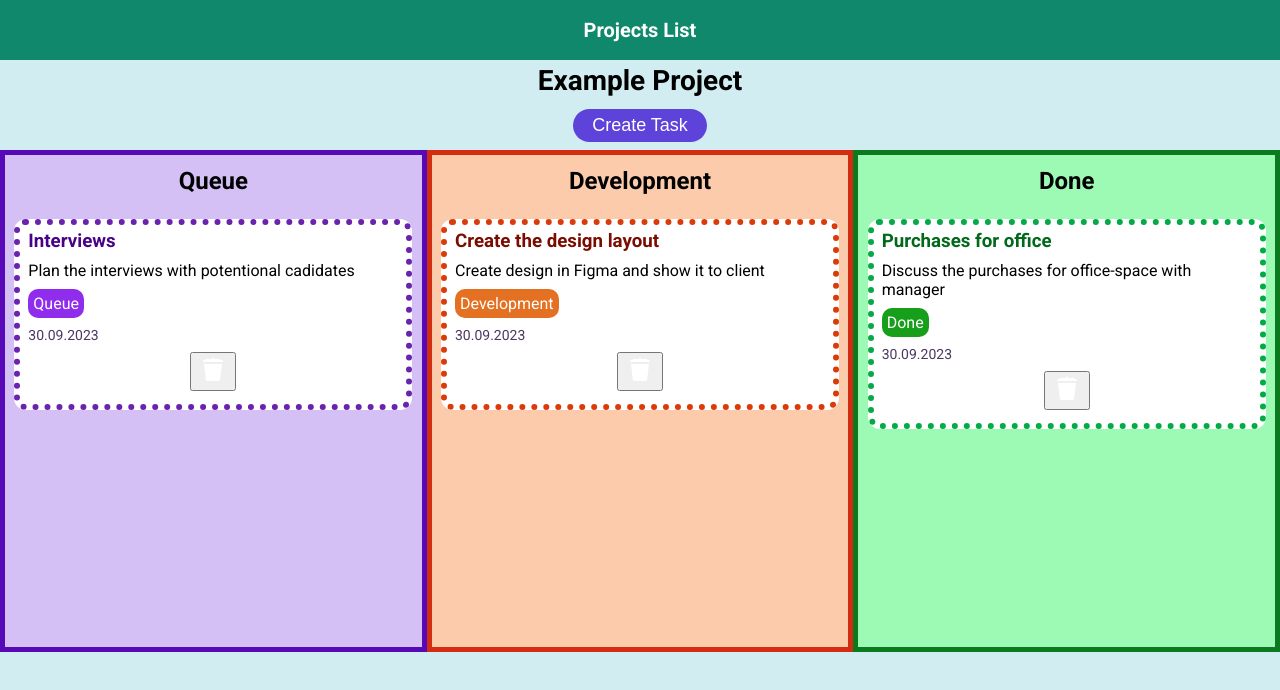
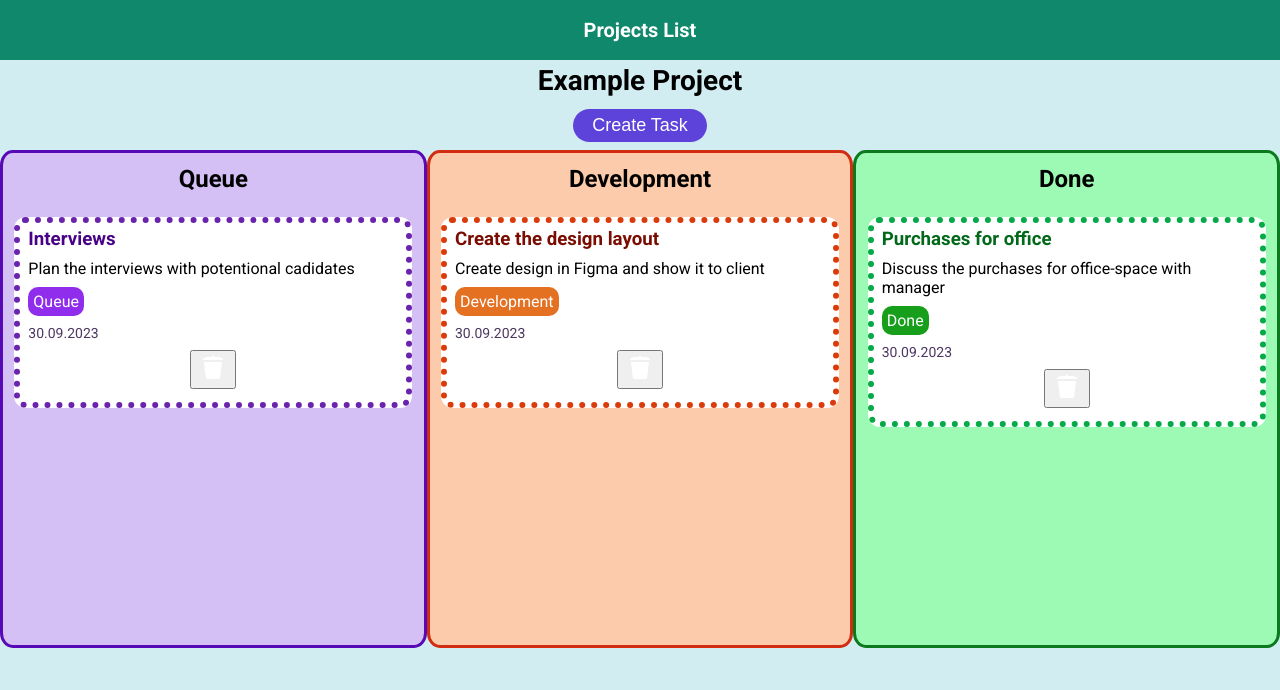
Before and after one commit to Ave-Mari/projects-board, a React (Vite) app: page /projects/142354 in a window 1280 px wide. Shown: the top 690 px of the page. Built offline with nearby package versions, Linux system fonts and the light colour scheme; a web font is replaced by a local one.

Commit message:
fix board view

```diff
--- a/src/components/Board/Board.scss
+++ b/src/components/Board/Board.scss
@@ -17,16 +17,19 @@
     }
 }
 .board-done {
-    border: 5px solid rgb(11, 121, 29);
+    border: 3px solid rgb(11, 121, 29);
     background: #9dfab5;
+    border-radius: 3%;
 }
 .board-development {
-    border: 5px solid rgb(210, 45, 16);
+    border: 3px solid rgb(210, 45, 16);
     background: #fbcbac;
+    border-radius: 3%;
 }
 .board-queue {
-    border: 5px solid rgb(87, 8, 183);
+    border: 3px solid rgb(87, 8, 183);
     background: #d4c0f5;
+    border-radius: 3%;
 }
 
 ul {
```
